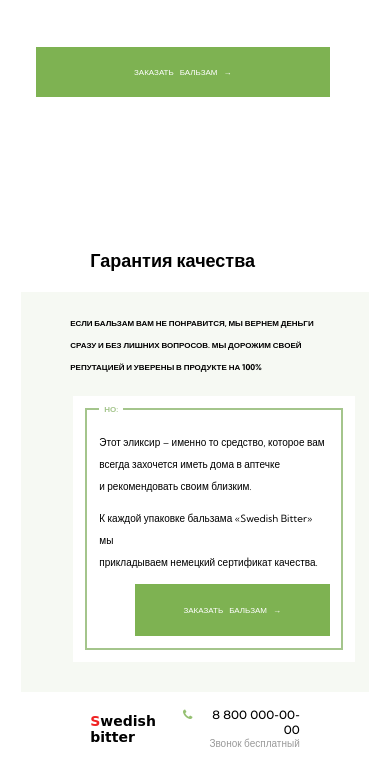
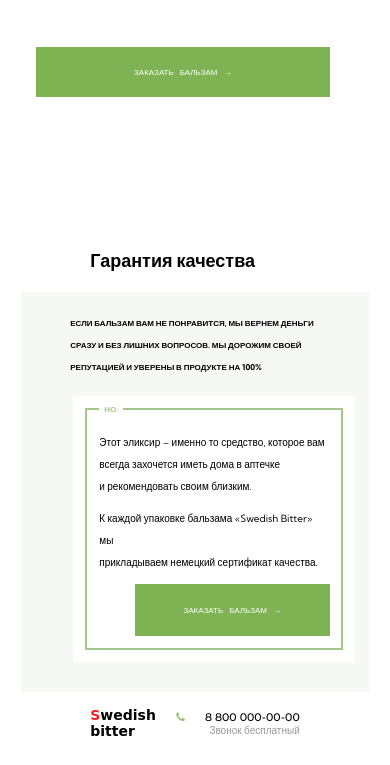
Before and after one commit to Inna-malina/swedish_spa, a plain HTML site: page index.html in a window 390 px wide. Shown: the part 2931-3696 px from the top of the page. Drawn offline with Linux system fonts and the light colour scheme; files whose address does not match are found by name; a web font is replaced by a local one.

Commit message:
Update style.css

```diff
--- a/style.css
+++ b/style.css
@@ -1200,6 +1200,9 @@ footer .box_6 {
     width: 41%;
     font-size: 14px;
   }
+  footer .box_5 {
+    font-size: 11px;
+  }
   footer .box_2,
   footer .box_3,
   footer .box_4 {
```
